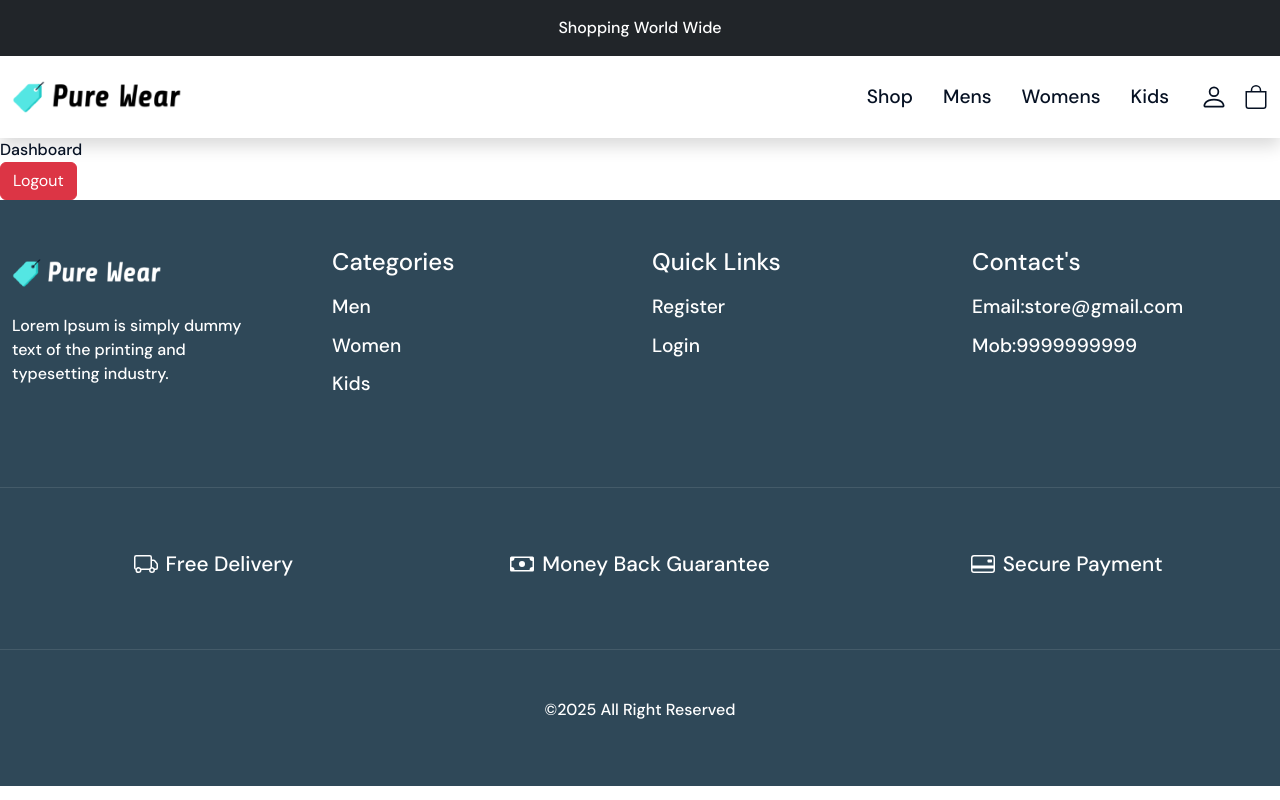
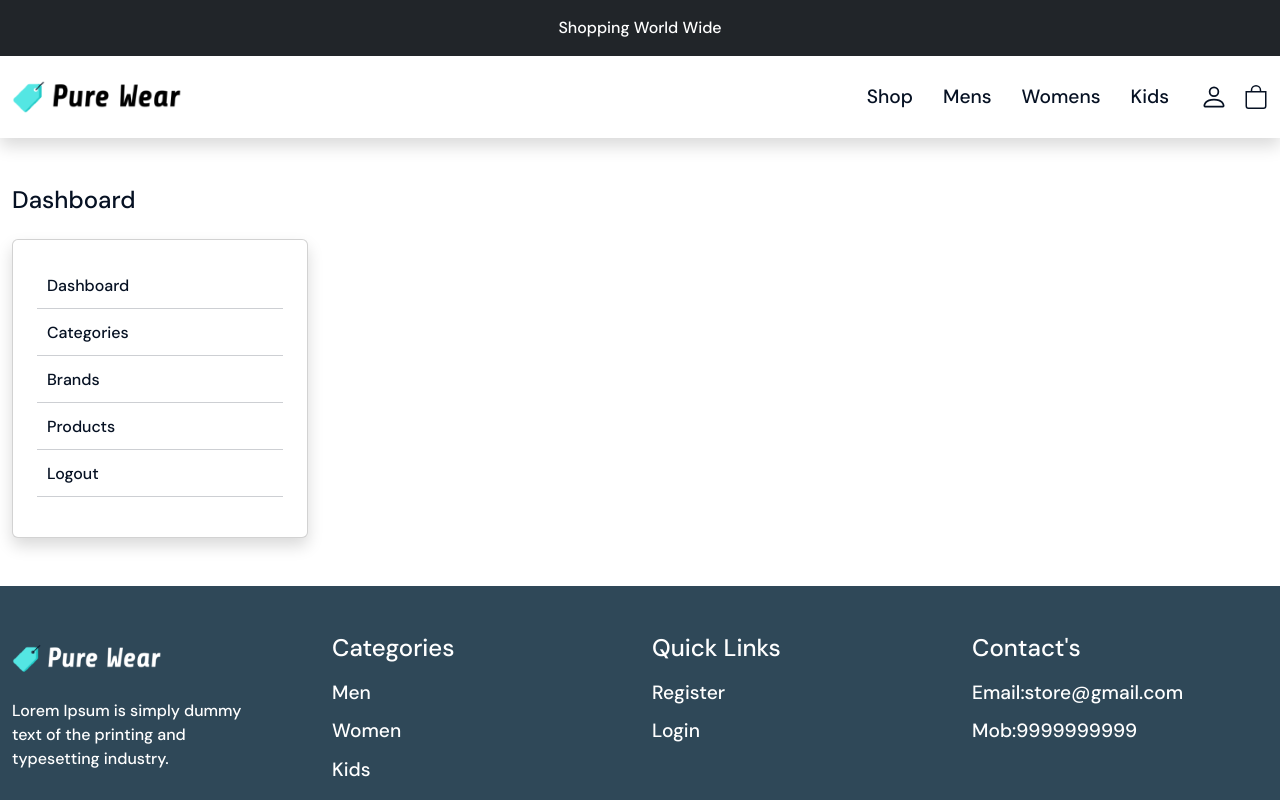
Before and after one commit to Alirustom/react-laravel-ecommerce, a React (Vite) app in the folder frontend/: page /admin/dashboard in a window 1280 px wide. Shown: the top 800 px of the page. Built offline with nearby package versions, Linux system fonts and the light colour scheme; sample sign-in values are in the browser's storage.

Commit message:
Create admin main page and ading items on it

```diff
--- a/frontend/src/App.jsx
+++ b/frontend/src/App.jsx
@@ -7,6 +7,7 @@ import Login from './components/admin/login';
 import { ToastContainer, toast } from 'react-toastify';
 import Dashboard from './components/admin/dashboard';
 import AdminRequireAuth from './components/admin/AdminRequireAuth';
+
 
 
 function App() {
--- a/frontend/src/assets/css/style.scss
+++ b/frontend/src/assets/css/style.scss
@@ -177,3 +177,21 @@ footer{
         }
     }
 }
+
+/*Admin dash board css start*/
+
+.sidebar {
+  ul {
+    li {
+      border-bottom: 1px solid rgba(6, 17, 35, 0.2);
+      margin-bottom: 2px;
+      display: block;
+      padding: 10px;
+      color: $primary-black;
+    }a{
+        &:hover {
+        color: $primary-color;
+        }
+    }
+  }
+}
--- a/frontend/src/components/admin/dashboard.jsx
+++ b/frontend/src/components/admin/dashboard.jsx
@@ -1,13 +1,38 @@
 import React, { useContext } from 'react';
 import Layout from "../common/Layout";
 import { AdminAuthContext } from '../context/AdminAuth';
+
 
 const Dashboard = () => {
   const {logout} = useContext(AdminAuthContext);
   return (
     <Layout>
-    <div>Dashboard</div>
-    <button className='btn btn-danger' onClick={logout}>Logout</button>
+    {/* <div>Dashboard</div>
+    <button className='btn btn-danger' onClick={logout}>Logout</button> */}
+     <div className="container">
+        <div className="row">
+          <div className="d-flex justify-content-between mt-5 pb-3">
+            <h4 className="h4 pb-0 mb-el">Dashboard</h4>
+          </div>
+          <div className="col-md-3 sidebar">
+            <div className="card shadow mb-5">
+              <div className="card-body p-4">
+                <ul>
+                <li><a href="">Dashboard</a></li>
+                <li><a href="">Categories</a></li>
+                <li><a href="">Brands</a></li>
+                <li><a href="">Products</a></li>
+                <li><a href="" onClick={logout}>Logout</a></li>
+                </ul>
+              </div>
+            </div>
+          </div>
+          <div className="col-md-9">
+            {/* Add content for right column here */}
+          </div>
+        </div>
+      </div>
+
     </Layout>
   )
 }
```
